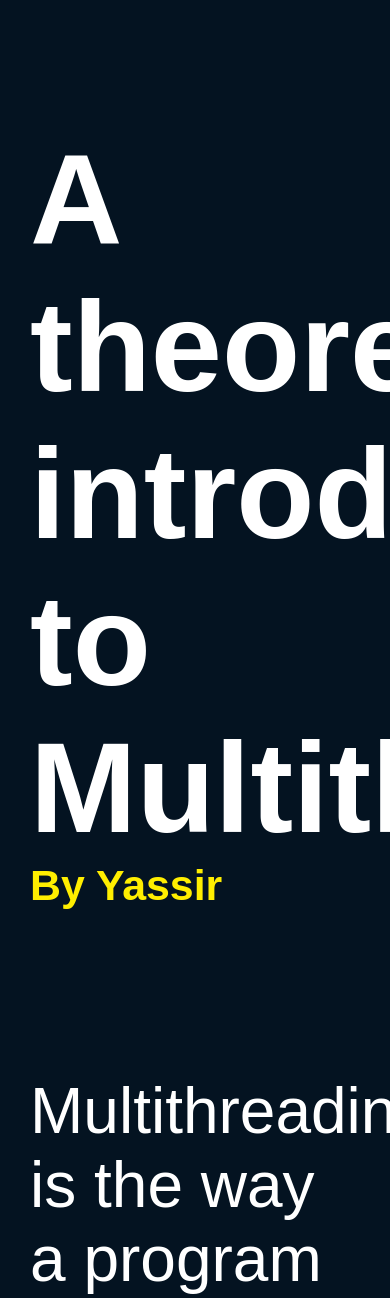
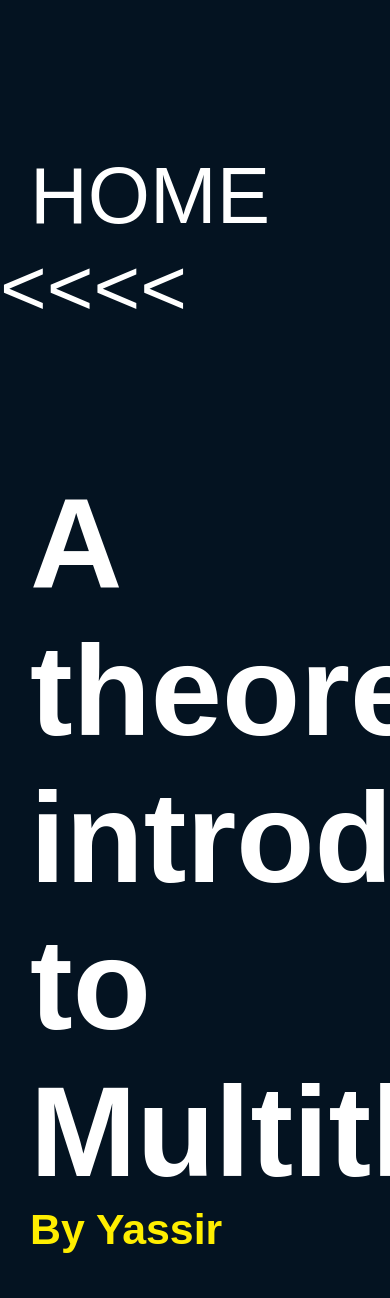
Before and after one commit to ihiiro/Multithreaded, a Flask app: page / in a window 390 px wide; the page is wider, and only the part inside the window is pictured. Shown: the part 250-1548 px from the top of that part. Run offline with Flask 2, Linux system fonts and the light colour scheme.

Commit message:
development on home page initiated(mobile only so far)

```diff
--- a/app/routes.py
+++ b/app/routes.py
@@ -1,8 +1,16 @@
 from app import app
 from flask import render_template
 from datetime import datetime
+from flask import request
 
 @app.route('/')
 def test():
-    current_year = datetime.now().strftime("%Y")
-    return render_template('test_article.html', current_year=current_year)
+    return render_template('test_article.html',
+                           current_year=datetime.now().strftime("%Y"),
+                           request_url=request.url)
+
+@app.route('/home')
+def home():
+    return render_template('home.html',
+                           current_year=datetime.now().strftime("%Y"),
+                           request_url=request.url)
--- a/app/static/uniform/css/base.css
+++ b/app/static/uniform/css/base.css
@@ -25,7 +25,7 @@ nav {
 body {
   margin: 0;
   background-color: rgb(4, 19, 33);
-  margin-top: 15em;
+  margin-top: 25em;
 }
 header {
   background-color: rgb(255, 238, 0);
@@ -60,3 +60,12 @@ h6 {
   color: rgb(255, 238, 0);
   margin-top: 0;
 }
+a.home-top, a.home-bottom {
+  color: #fff;
+  font-size: 5em;
+  font-family: sans-serif, helvetica;
+  padding: 30px;
+}
+a.home-bottom {
+  float: right;
+}
--- /dev/null
+++ b/app/templates/home.html
@@ -0,0 +1 @@
+{% extends 'uniform/base.html' %}
--- a/app/templates/uniform/base.html
+++ b/app/templates/uniform/base.html
@@ -15,9 +15,15 @@
       </nav>
     </header>
     <main>
+      {% if not '/home' in request_url %}
+      <a href="/home" class="home-top">HOME &lt&lt&lt&lt</a>
+      {% endif %}
       <article>
         {% block content %}{% endblock %}
       </article>
+      {% if not '/home' in request_url %}
+      <a href="/home" class="home-bottom">&gt&gt&gt&gt HOME</a>
+      {% endif %}
     </main>
     <footer>
       2022 - {{ current_year }}
```
